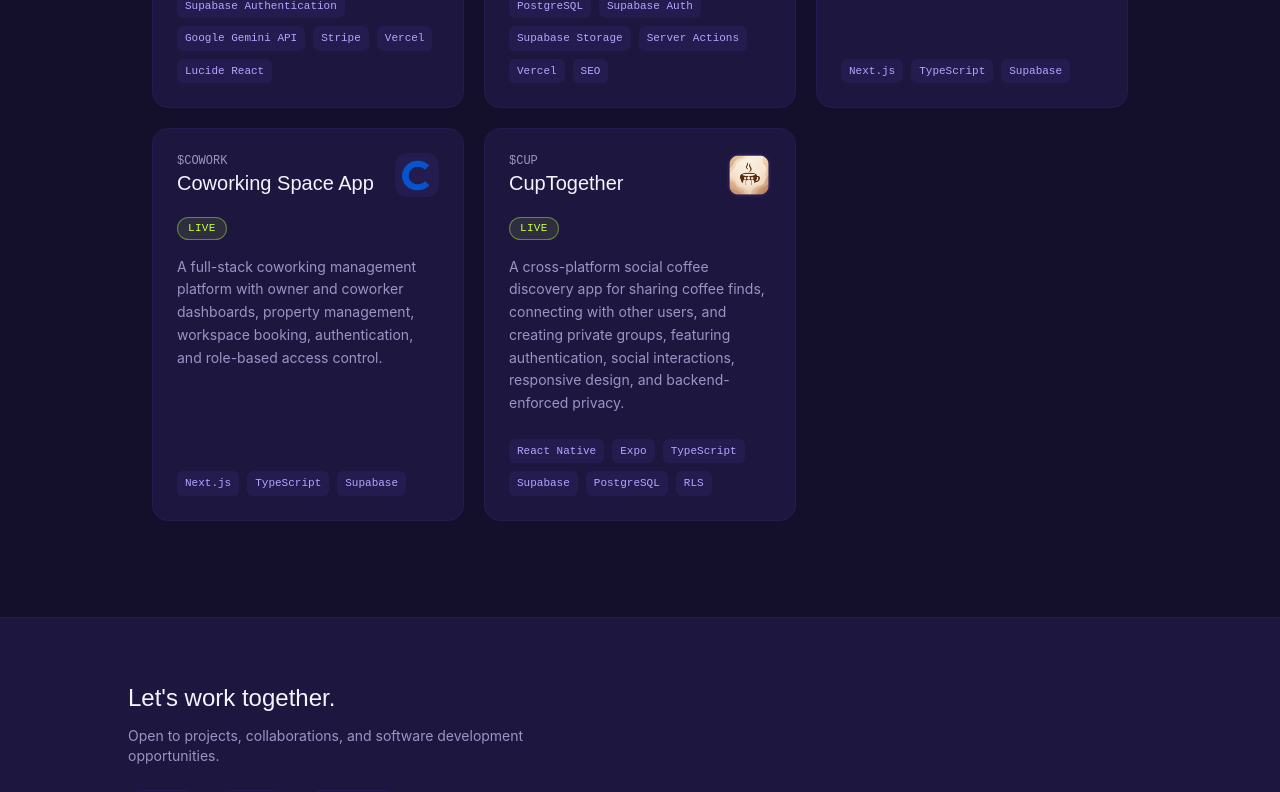
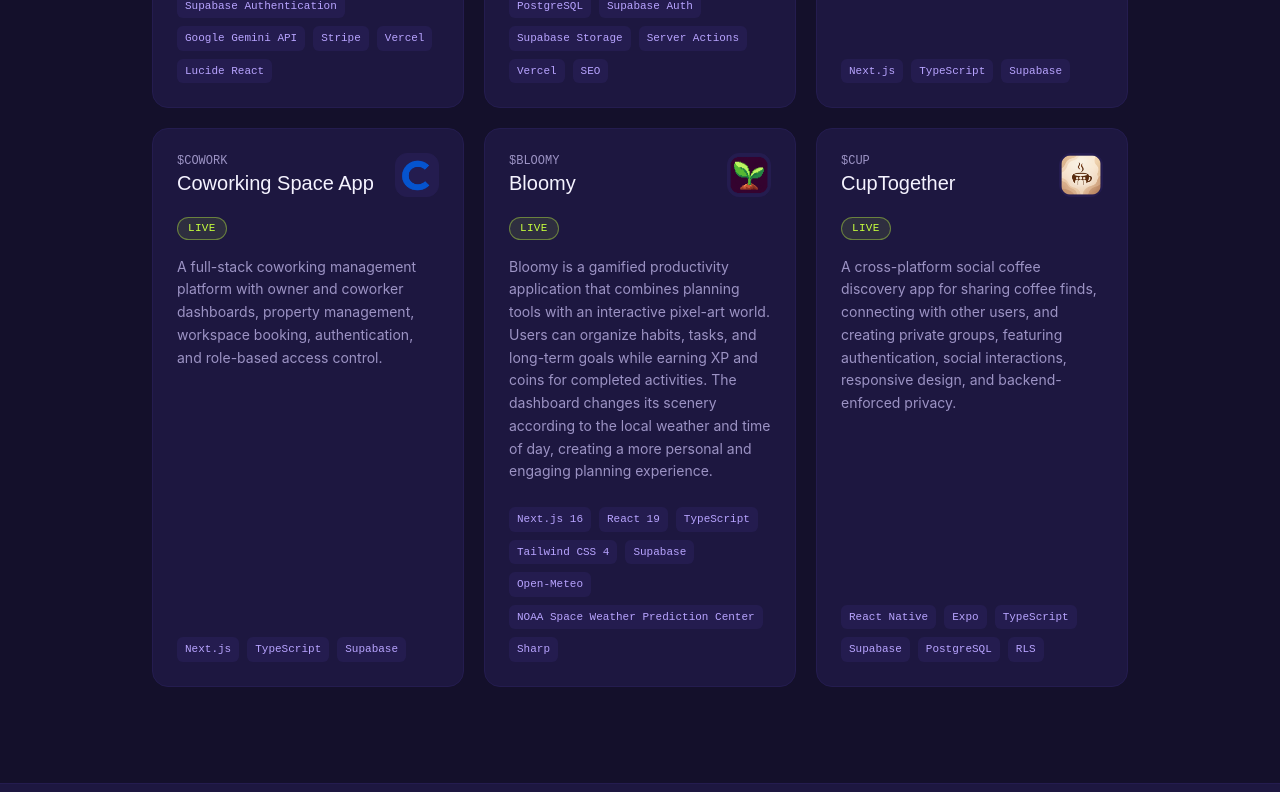
Before and after one commit to LeizianeTrevisanDardin/Portfolio_by_Lizzy, a Next.js app: page / in a window 1280 px wide. Shown: the part 1500-2292 px from the top of the page. Built offline with nearby package versions, Linux system fonts and the light colour scheme.

Commit message:
added bbloomy project

```diff
--- a/app/page.tsx
+++ b/app/page.tsx
@@ -67,6 +67,25 @@
       "A full-stack coworking management platform with owner and coworker dashboards, property management, workspace booking, authentication, and role-based access control.",
     stack: ["Next.js", "TypeScript", "Supabase"],
      href:"https://co-working-next-js.vercel.app/"
+  },
+  {
+     symbol: "$BLOOMY",
+    name: "Bloomy",
+    image: "/images/bloomy.png",
+    status: "LIVE" as const,
+    description:
+      "Bloomy is a gamified productivity application that combines planning tools with an interactive pixel-art world. Users can organize habits, tasks, and long-term goals while earning XP and coins for completed activities. The dashboard changes its scenery according to the local weather and time of day, creating a more personal and engaging planning experience.",
+    stack: [
+      "Next.js 16",
+      "React 19",
+      "TypeScript",
+      "Tailwind CSS 4",
+      "Supabase",
+      "Open-Meteo",
+      "NOAA Space Weather Prediction Center",
+      "Sharp",
+    ],
+    href: "https://bloomy-inky.vercel.app/",
   },
   {
      symbol: "$CUP",
```
Also changed, not shown: public/images/bloomy.png (added).
